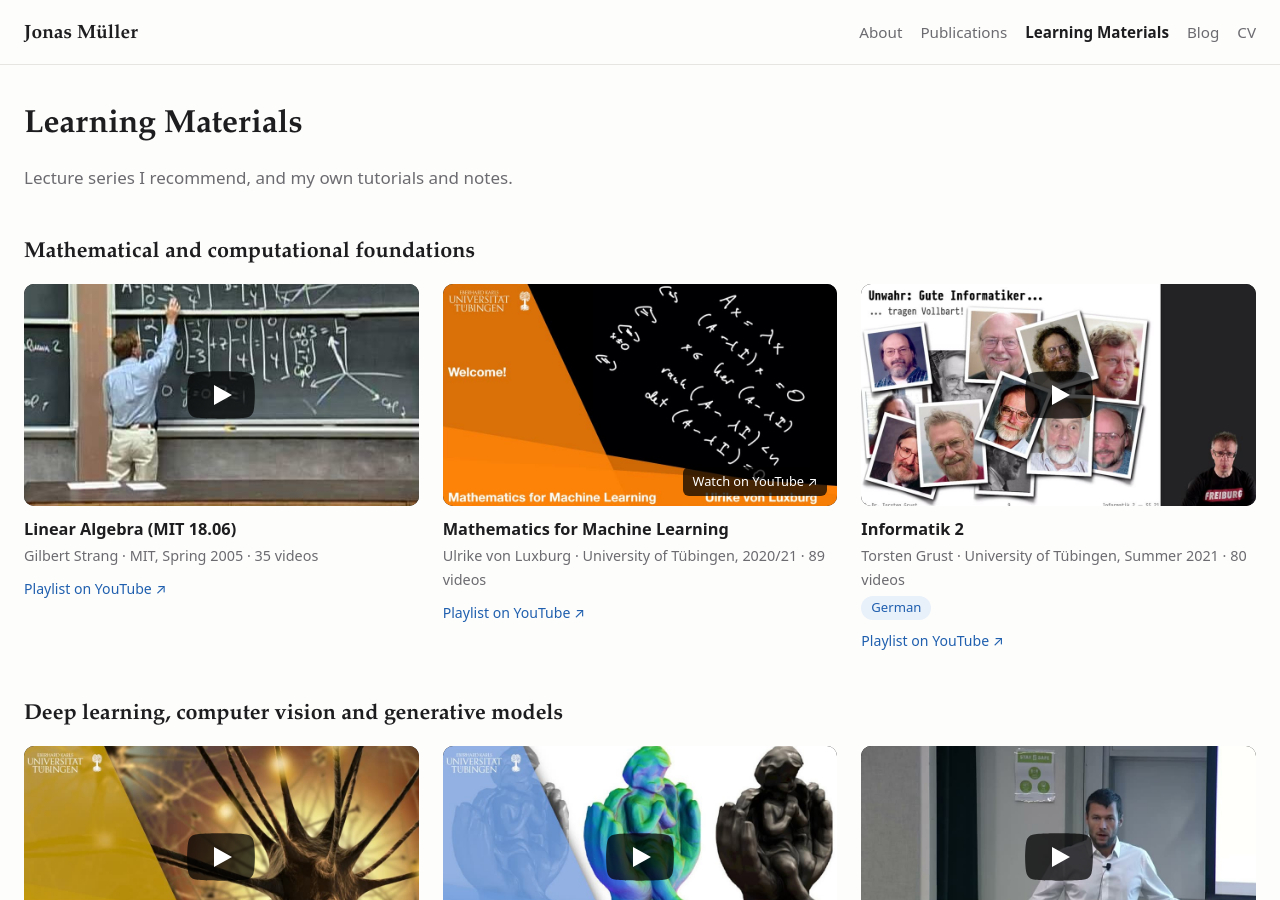
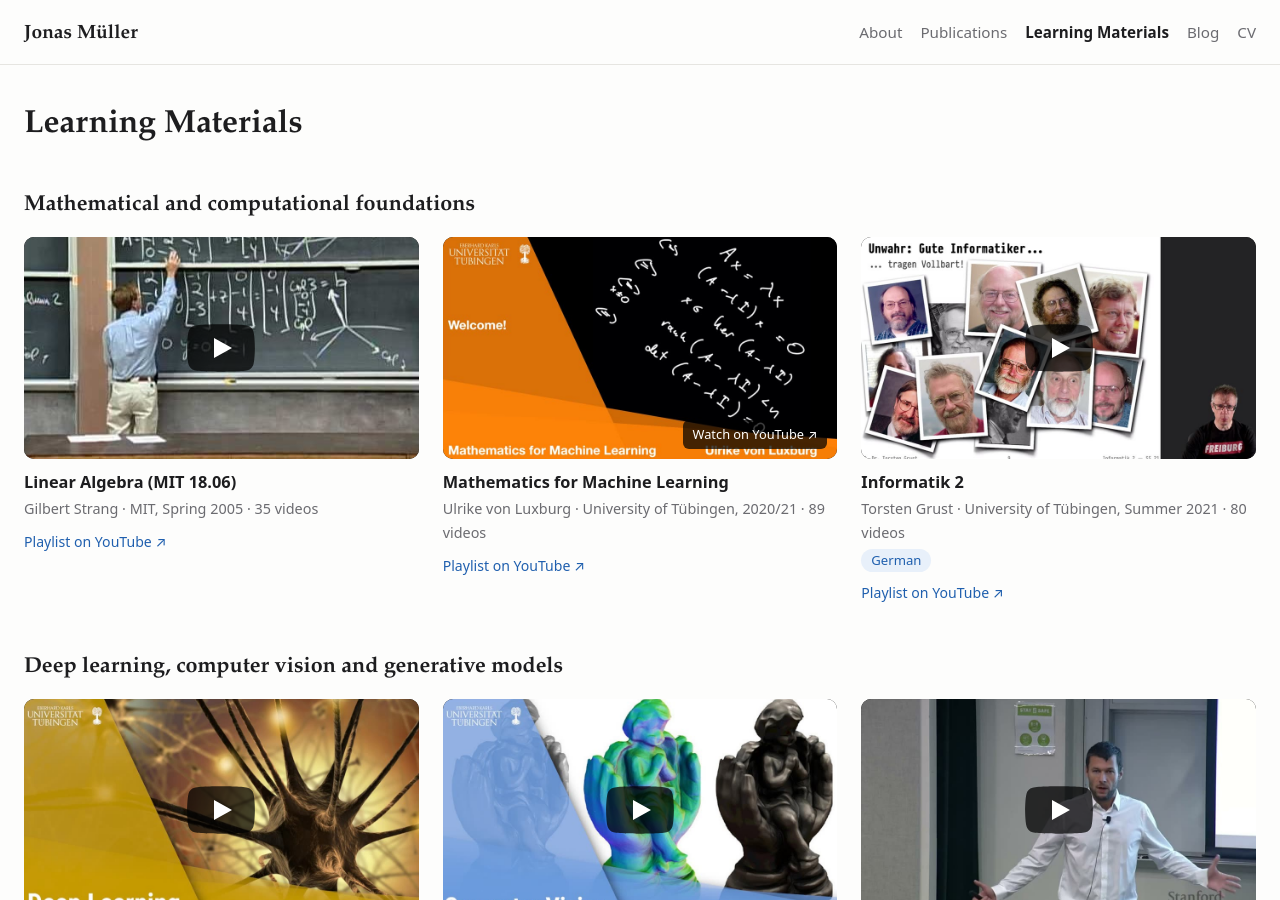
Before and after one commit to jonasmueler/jonasmueler.github.io, a Jekyll site: the page built from materials.md, in a window 1280 px wide and 900 px high. Built offline with Jekyll 4.4.1, drawn with Linux system fonts in a browser that asks for light colours.

Commit message:
Remove Learning Materials intro sentence

```diff
--- a/materials.md
+++ b/materials.md
@@ -3,7 +3,6 @@ title: Learning Materials
 permalink: /materials/
 class: page-wide
 ---
-<p class="muted">Lecture series I recommend, and my own tutorials and notes.</p>
 
 {% for g in site.data.courses.groups %}
 <h2>{{ g.name }}</h2>
```
